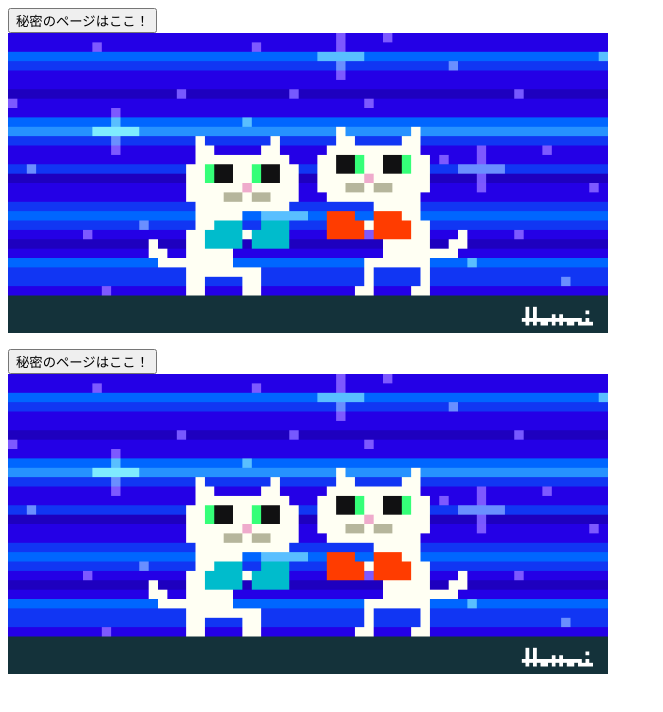
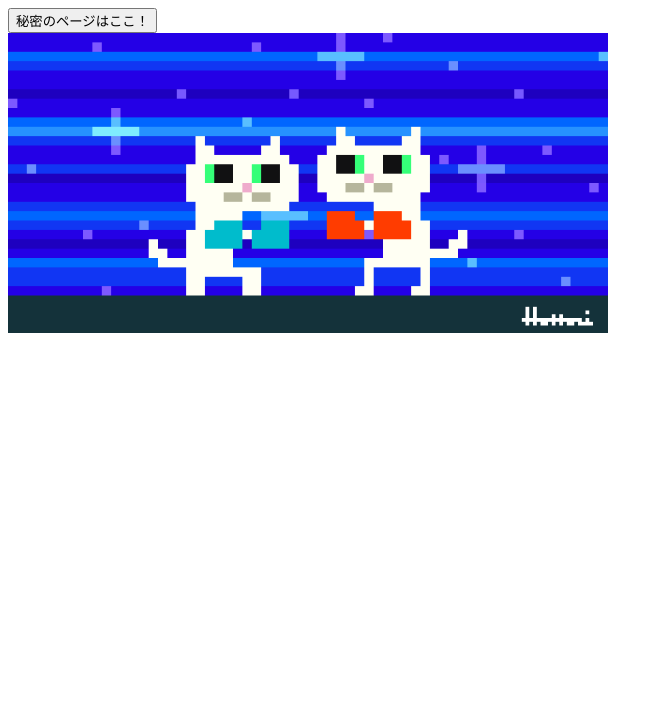
Before and after one commit to kinou758/hpb.05, a plain HTML site: page pas.html in a window 1280 px wide. Shown: the whole page, without its empty margins (0-663 px from the left). Drawn offline with Linux system fonts and the light colour scheme.

Commit message:
Add files via upload

```diff
--- a/pas.html
+++ b/pas.html
@@ -1,3 +1,6 @@
+<!DOCTYPE html>
+
+
 <form>
 <input name="button2" type="button" onClick="myEnter()" value="秘密のページはここ！">
 <br>
@@ -18,9 +21,4 @@ function myEnter(){
 // -->
 </script>
 
-
-<form>
-<input name="button2" type="button" onClick="myEnter()" value="秘密のページはここ！">
-<br>
-<img src="images/neko02.gif" width=600 height=300 >
-</form></blockquote>
+</html>
```
